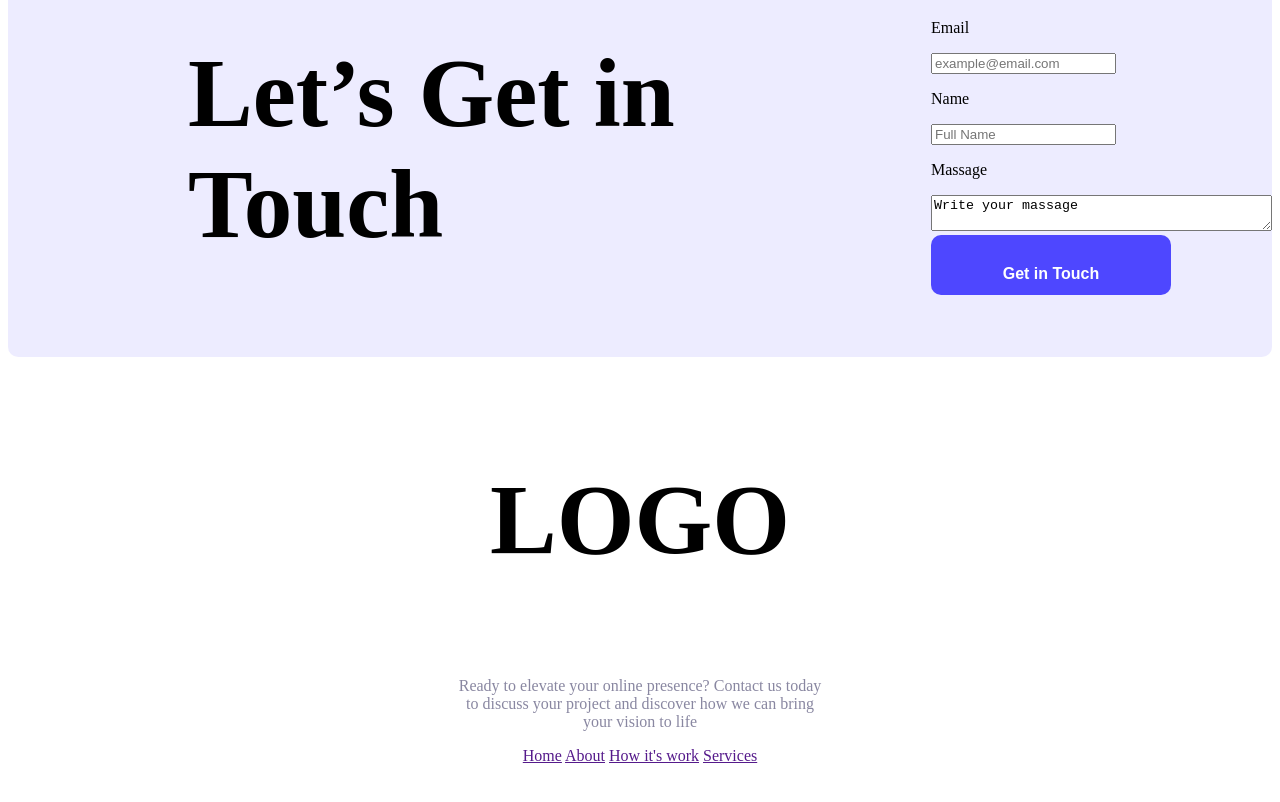
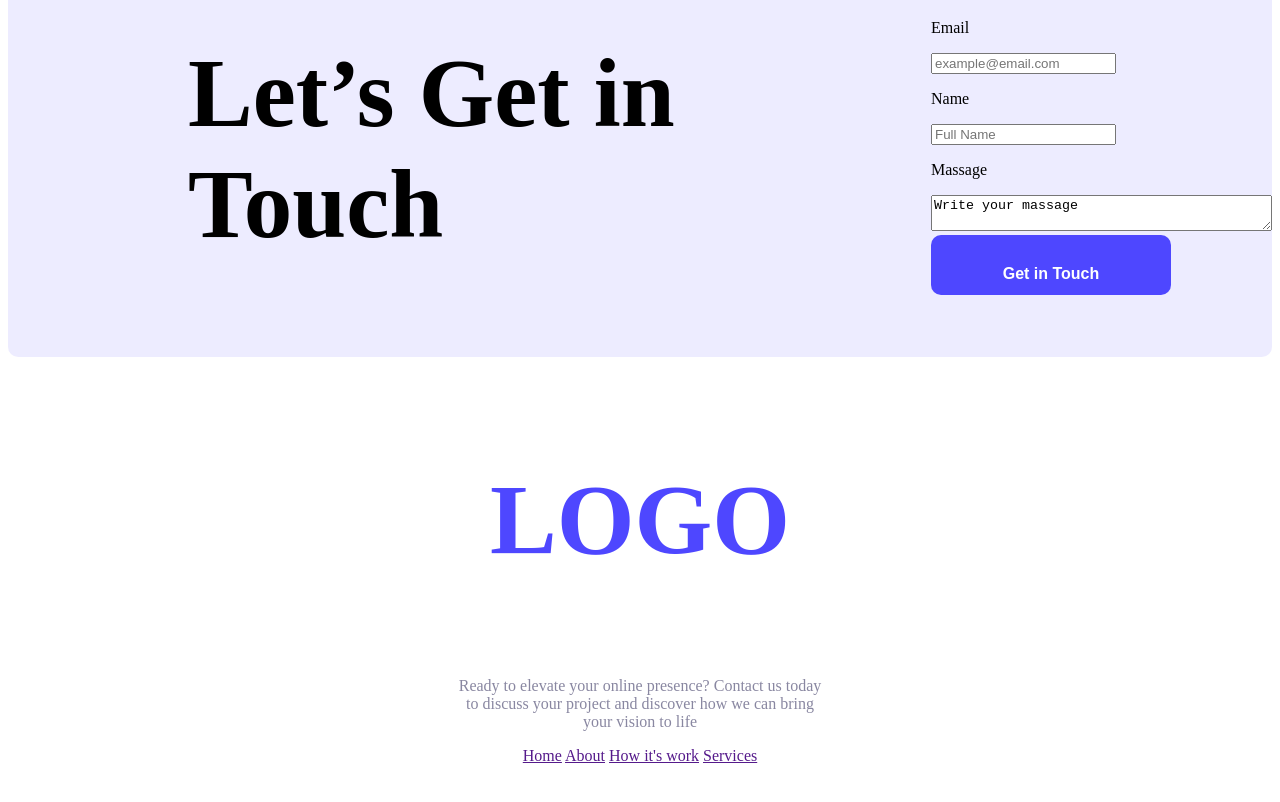
Before and after one commit to s-m-rifat/B12-A01, a plain HTML site: page index.html in a window 1280 px wide. Shown: the part 2154-2956 px from the top of the page. Drawn offline with Linux system fonts and the light colour scheme.

Commit message:
Final Code Done

```diff
--- a/styles/style.css
+++ b/styles/style.css
@@ -146,6 +146,7 @@ header{
 .f-title{
     font-weight: 900;
     font-size: 100px;
+    color: #4E47FF;
 }
 footer p{
     color: #8987A1;
```
